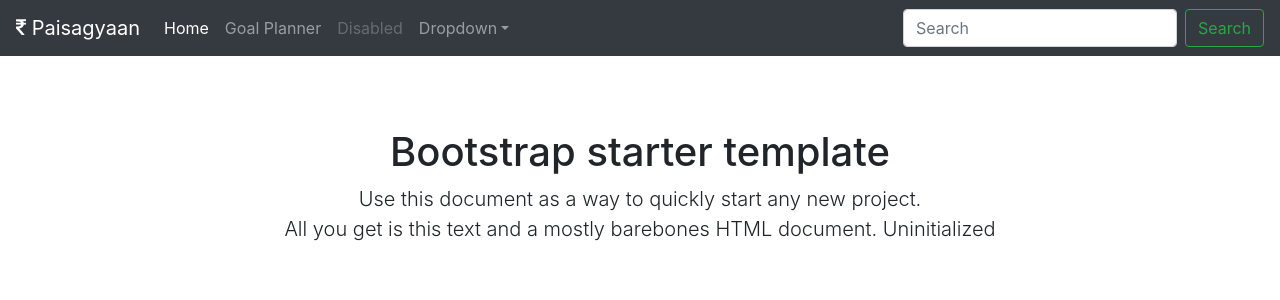
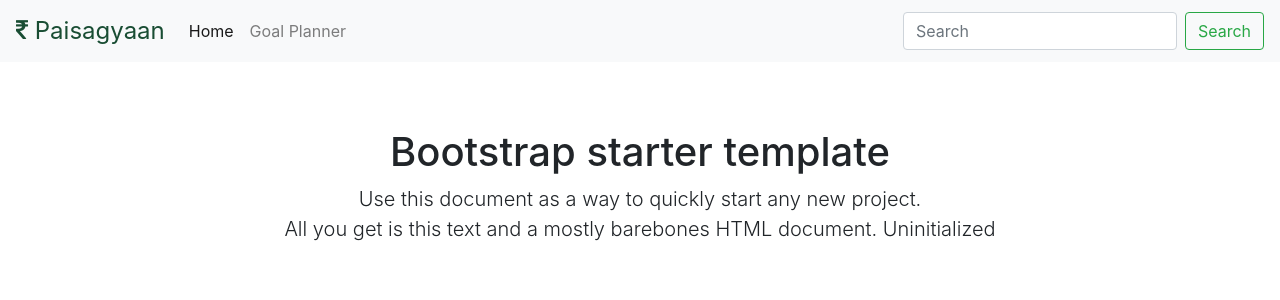
Before and after one commit to anupanup2001/gyaanibaba, an Angular app: page / in a window 1280 px wide. Shown: the top 300 px of the page. Built offline with nearby package versions, Linux system fonts and the light colour scheme.

Commit message:
Changed branding and favicon. closes #12

```diff
--- a/src/app/app.component.css
+++ b/src/app/app.component.css
@@ -5,3 +5,7 @@
     padding: 3rem 1.5rem;
     text-align: center;
 }
+.brand-logo {
+    color: #194d33;
+    font-size: 1.5rem;
+}
--- a/src/app/app.component.html
+++ b/src/app/app.component.html
@@ -1,6 +1,6 @@
 <div class="body">
-  <nav class="navbar navbar-expand-md navbar-dark bg-dark fixed-top">
-    <a class="navbar-brand" href="#"><i class="fa fa-inr"></i> Paisagyaan</a>
+  <nav class="navbar navbar-expand-md navbar-light bg-light fixed-top">
+    <a class="navbar-brand brand-logo" href="#"><i class="fa fa-inr"></i> Paisagyaan</a>
     <button class="navbar-toggler" type="button" data-toggle="collapse" data-target="#navbarsExampleDefault" aria-controls="navbarsExampleDefault"
       aria-expanded="false" aria-label="Toggle navigation">
       <span class="navbar-toggler-icon"></span>
@@ -16,7 +16,7 @@
         <li class="nav-item">
           <a class="nav-link" href="#" (click)="onGoalClick()">Goal Planner</a>
         </li>
-        <li class="nav-item">
+        <!--li class="nav-item">
           <a class="nav-link disabled" href="#">Disabled</a>
         </li>
         <li class="nav-item dropdown">
@@ -27,7 +27,7 @@
             <a class="dropdown-item" href="#">Another action</a>
             <a class="dropdown-item" href="#">Something else here</a>
           </div>
-        </li>
+        </li-->
       </ul>
       <form class="form-inline my-2 my-lg-0">
         <input class="form-control mr-sm-2" type="text" placeholder="Search" aria-label="Search">
```
Also changed, not shown: 1 other file (tests, documents, lock files or other folders).
